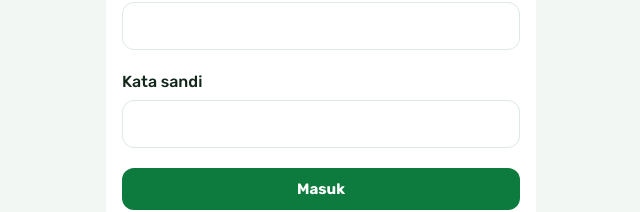
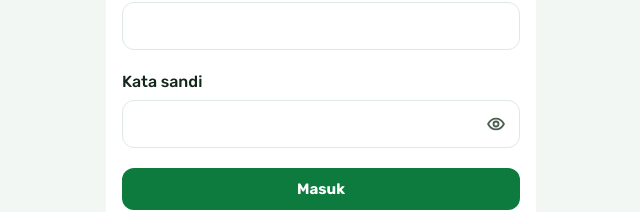
Before and after one commit to zayedrmdn/dapur-aman, a Next.js app in the folder frontend/: page /login in a window 1280 px wide. Shown: the part 206-418 px from the top of the page, without its empty margins (319-959 px from the left). Built offline with nearby package versions, Linux system fonts and the light colour scheme; what @mui/material-nextjs would draw is missing.

Commit message:
feat(ui): add a show password toggle on the login screen
- 48 px icon button with aria-pressed; autocomplete stays current-password

```diff
--- a/frontend/app/components/Login.tsx
+++ b/frontend/app/components/Login.tsx
@@ -4,11 +4,13 @@ import { useRouter } from "next/navigation";
 import Button from "@mui/material/Button";
 import StaffShell, { ErrorMessage, inputClass } from "./StaffShell";
 import { api } from "@/lib/contracts";
+import { EyeIcon, EyeOffIcon } from "./icons";
 
 export default function Login() {
   const router = useRouter();
   const [busy, setBusy] = useState(false);
   const [error, setError] = useState("");
+  const [showPassword, setShowPassword] = useState(false);
   async function login(event: FormEvent<HTMLFormElement>) {
     event.preventDefault(); setBusy(true); setError("");
     const form = new FormData(event.currentTarget);
@@ -23,7 +25,15 @@ export default function Login() {
     <form onSubmit={login} className="flex flex-col gap-5 p-4" aria-busy={busy}>
       <p className="text-sm text-ink2">Gunakan akun staf atau supervisor yang diberikan tim dapur.</p>
       <label className="flex flex-col gap-1.5 font-medium">Nama pengguna<input name="username" autoComplete="username" required maxLength={100} className={inputClass} /></label>
-      <label className="flex flex-col gap-1.5 font-medium">Kata sandi<input name="password" type="password" autoComplete="current-password" required maxLength={200} className={inputClass} /></label>
+      <div className="flex flex-col gap-1.5">
+        <label htmlFor="password" className="font-medium">Kata sandi</label>
+        <div className="relative">
+          <input id="password" name="password" type={showPassword ? "text" : "password"} autoComplete="current-password" required maxLength={200} className={`${inputClass} pr-12`} />
+          <button type="button" onClick={() => setShowPassword(shown => !shown)} aria-label="Tampilkan kata sandi" aria-pressed={showPassword} aria-controls="password" className="absolute inset-y-0 right-0 grid w-12 place-items-center rounded-r-xl text-ink2 hover:text-brand">
+            {showPassword ? <EyeOffIcon /> : <EyeIcon />}
+          </button>
+        </div>
+      </div>
       {error && <ErrorMessage>{error}</ErrorMessage>}
       <Button type="submit" variant="contained" size="large" disabled={busy}>{busy ? "Memeriksa akun..." : "Masuk"}</Button>
     </form>
--- a/frontend/app/components/icons.tsx
+++ b/frontend/app/components/icons.tsx
@@ -20,6 +20,14 @@ export function CloseIcon() {
   return <Icon size={16}><path d="M6 6l12 12M18 6 6 18" /></Icon>;
 }
 
+export function EyeIcon() {
+  return <Icon><path d="M2.5 12S6 5.5 12 5.5 21.5 12 21.5 12 18 18.5 12 18.5 2.5 12 2.5 12z" /><circle cx="12" cy="12" r="3" /></Icon>;
+}
+
+export function EyeOffIcon() {
+  return <Icon><path d="M10.6 5.6A9 9 0 0 1 12 5.5c6 0 9.5 6.5 9.5 6.5a16 16 0 0 1-2.6 3.4M6.4 6.9C3.9 8.5 2.5 12 2.5 12S6 18.5 12 18.5a9 9 0 0 0 4.4-1.1M9.9 9.9a3 3 0 0 0 4.2 4.2M3.5 3.5l17 17" /></Icon>;
+}
+
 export function GalleryIcon() {
   return <Icon><rect x="3.5" y="4.5" width="17" height="15" rx="2" /><circle cx="9" cy="10" r="1.6" /><path d="m4 17 5-4.5 4 3.5 3-2.5 4 3.5" /></Icon>;
 }
```
